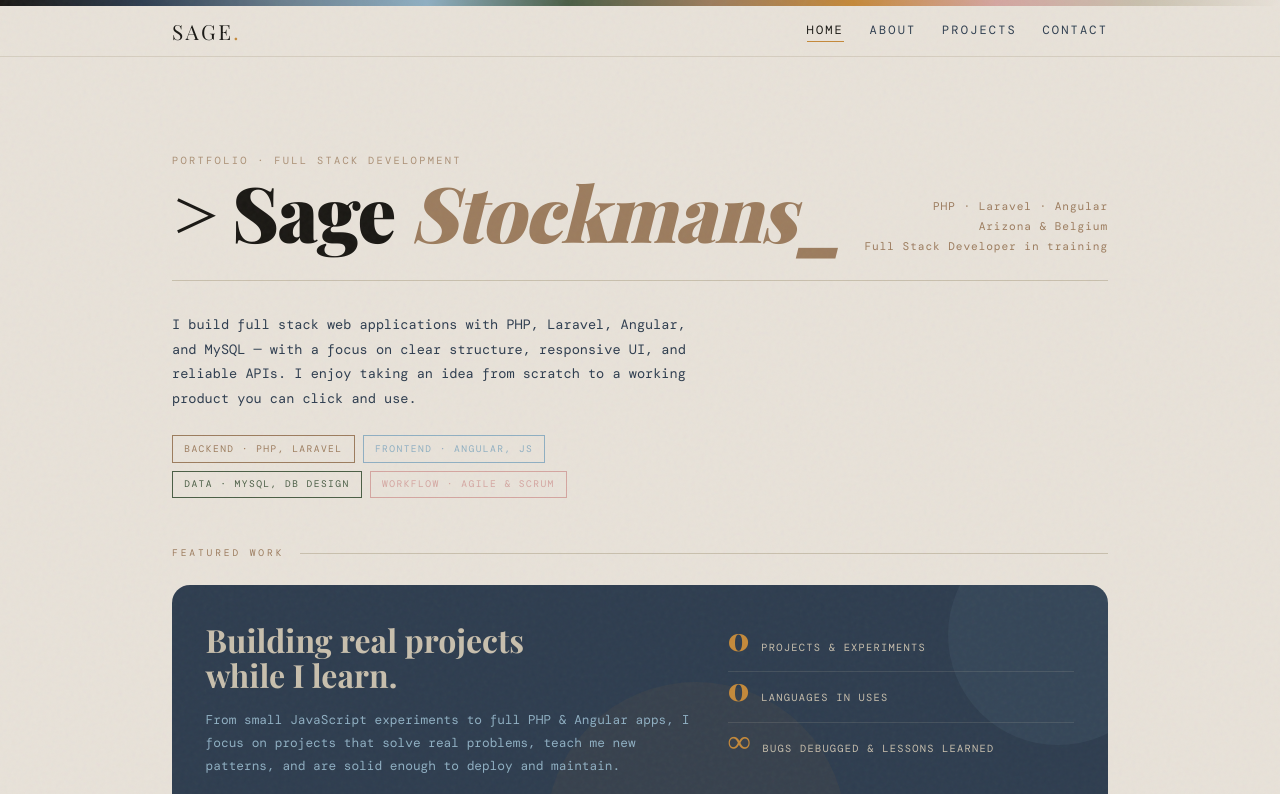
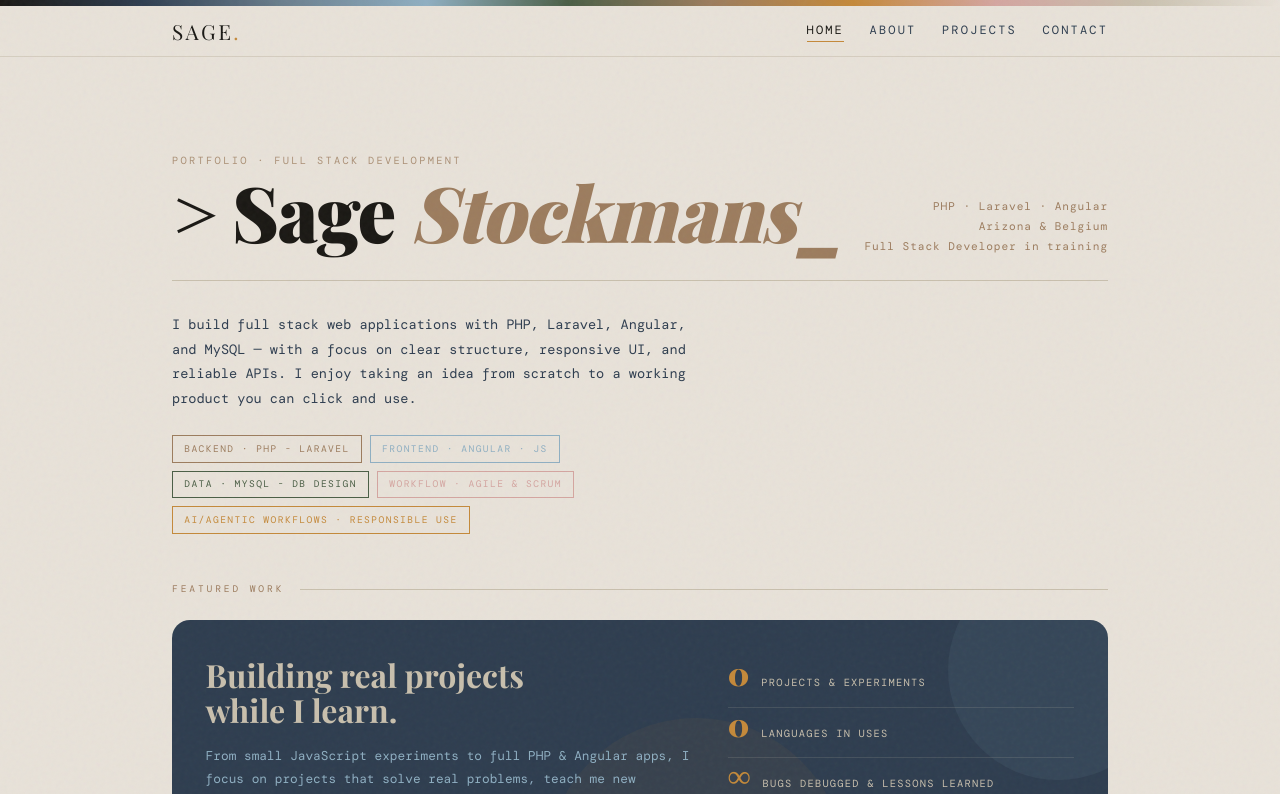
Before and after one commit to TheAbyssSage/sage-stockmans-portfolio, an Angular app: page / in a window 1280 px wide. Shown: the top 794 px of the page. Built offline with nearby package versions, Linux system fonts and the light colour scheme; no server answers; a web font is replaced by a local one.

Commit message:
Added gramitcal changes, spaces, and mention of ai

```diff
--- a/src/app/components/footer/footer.html
+++ b/src/app/components/footer/footer.html
@@ -16,7 +16,9 @@
 
         <div class="app-footer-right">
             <a class="app-footer-link subtle" routerLink="/privacy">Privacy</a>
+            <span class="app-footer-dot">·</span>
             <a class="app-footer-link subtle" routerLink="/terms">Terms</a>
+            <span class="app-footer-dot">·</span>
             <a class="app-footer-link subtle" routerLink="/imprint">Imprint</a>
         </div>
 
--- a/src/app/pages/about/about.html
+++ b/src/app/pages/about/about.html
@@ -95,7 +95,8 @@
                 <p>
                     I care about clear structure, predictable APIs, and frontends that feel
                     simple to use. I enjoy debugging weird bugs, improving error handling,
-                    and making sure the app is reliable enough to show to real users.
+                    and making sure the app is reliable enough to show to real users – whether
+                    I wrote it by hand or used AI to speed up part of the process.
                 </p>
             </div>
             <div class="about-stack-tags demo-tags">
--- a/src/app/pages/blog/blog.html
+++ /dev/null
@@ -1 +0,0 @@
-<p>blog works!</p>
--- a/src/app/pages/home/home.css
+++ b/src/app/pages/home/home.css
@@ -108,6 +108,11 @@
 .intro-tags .intro-tag--workflow {
     border-color: var(--petal);
     color: var(--petal);
+}
+
+.intro-tags .intro-tag--aiworkflow {
+    border-color: var(--ochre);
+    color: var(--ochre);
 }
 
 /* FEATURED PROJECT ("demo-card" style) */
--- a/src/app/pages/home/home.html
+++ b/src/app/pages/home/home.html
@@ -29,10 +29,12 @@
         </p>
 
         <div class="intro-tags demo-tags">
-            <span class="demo-tag intro-tag--backend">Backend · PHP, Laravel</span>
-            <span class="demo-tag intro-tag--frontend">Frontend · Angular, JS</span>
-            <span class="demo-tag intro-tag--data">Data · MySQL, DB design</span>
+            <span class="demo-tag intro-tag--backend">Backend · PHP - Laravel</span>
+            <span class="demo-tag intro-tag--frontend">Frontend · Angular · JS</span>
+            <span class="demo-tag intro-tag--data">Data · MySQL - DB design</span>
             <span class="demo-tag intro-tag--workflow">Workflow · Agile &amp; Scrum</span>
+            <span class="demo-tag intro-tag--aiworkflow">AI/Agentic workflows · responsible use</span>
+
         </div>
     </section>
 
```
Also changed, not shown: src/app/pages/blog/blog.ts (deleted, +0 -11 lines), src/app/pages/blog/blog.css (deleted).
